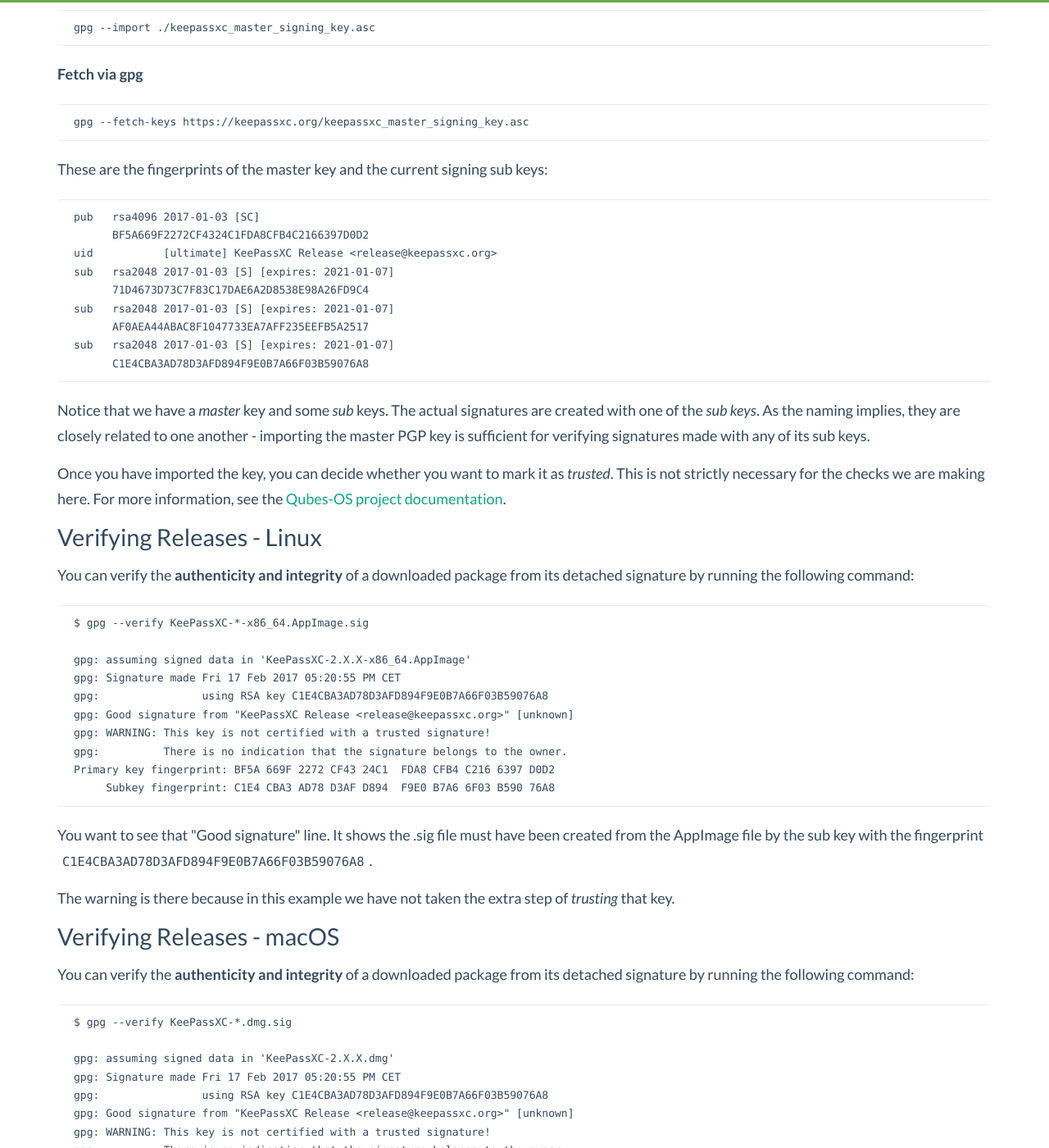
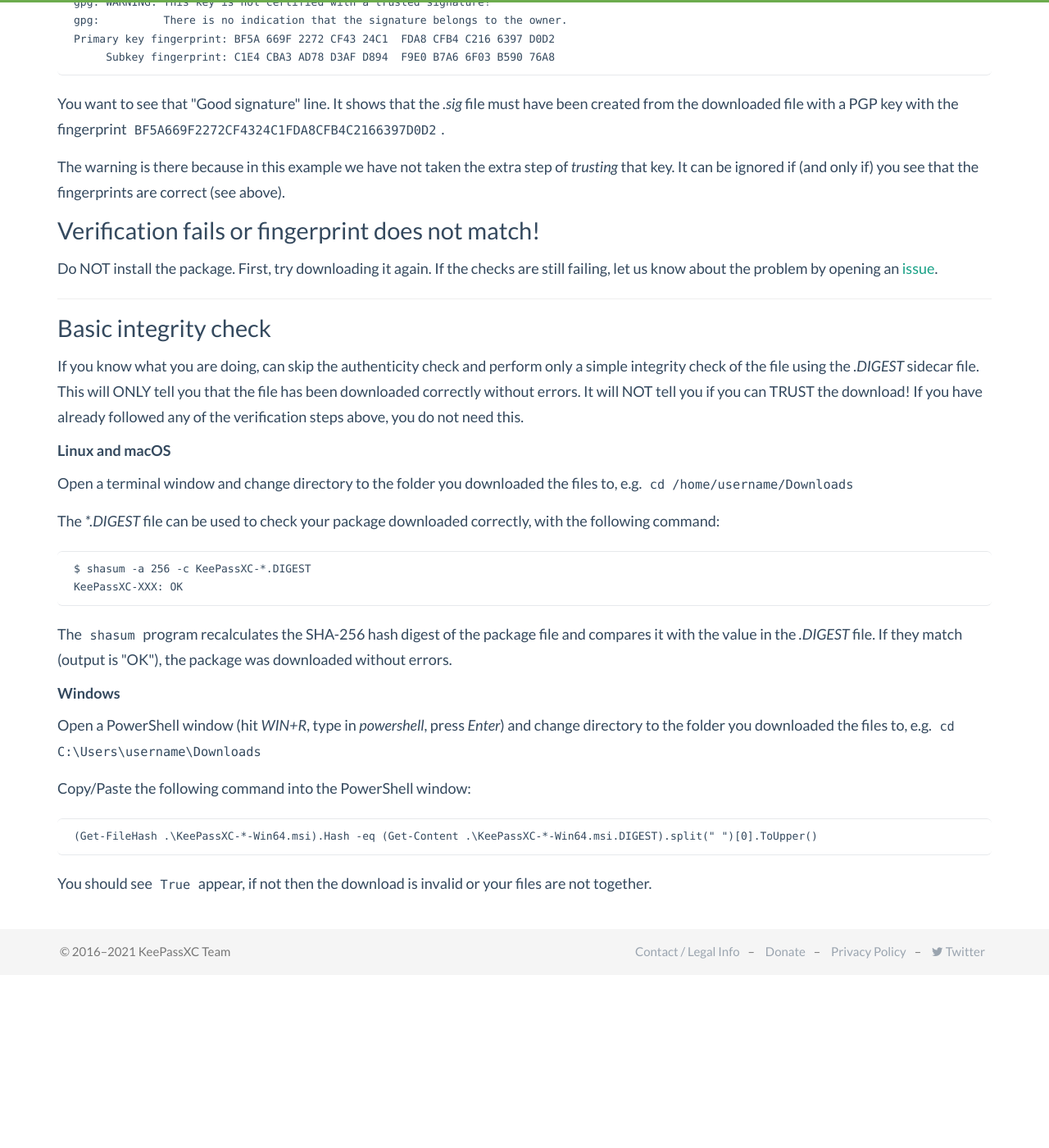
Before and after one commit to keepassxreboot/keepassxc-org, a Jekyll site: the page built from verifying-signatures.html, in a window 1280 px wide and 1400 px high, scrolled down 2618 px. Shown: the whole window at 82% size. Built offline with Jekyll 4.4.1, drawn with Linux system fonts in a browser that asks for light colours; comment, search, counter and statistics services are not loaded; after the commit the page ends 3810 px from its top, so only the background shows below that; some of the changed text lies outside the part shown.

Commit message:
Fix downloads page, update PGP pubkey and verification instructions

```diff
--- a/verifying-signatures.html
+++ b/verifying-signatures.html
@@ -13,7 +13,7 @@
         project documentation</a>.</p>
 </div>
 
-<div id="how-to-verify-signatures">
+<p id="how-to-verify-signatures">
 <h4>Download Options</h4>
 <p>Every KeePassXC release is published in a variety of package formats:</p>
 <ul>
@@ -22,56 +22,31 @@
     <li>a self-contained executable <em>*.AppImage</em> for GNU/Linux.</li>
     <li>a <em>*.tar.xz</em> source tarball</li>
 </ul>
-    <p>Each of these package files has two related sidecar files, a <em>*.DIGEST</em> and a <em>*.sig</em>
-       that need to be downloaded to the same directory in order for verification to succeed.</p>
+<p>Each of these package files has two related sidecar files, a <em>*.sig</em> containing a PGP signature and
+    a <em>*.DIGEST</em> containing the SHA-256 hash for basic integrity checks.</p>
 
-    <h4>Basic integrity check - Linux</h4>
-    <p>Open a terminal window and change directory to the folder you downloaded the files to, e.g. <code>cd /home/username/Downloads</code></p>
-    <p>The <em>*.DIGEST</em> file can be used to check your package downloaded correctly,
-       with the following command:</p>
-
-    <pre><code>$ shasum -a 256 -c KeePassXC-*-x86_64.AppImage.DIGEST
-KeePassXC-*-x86_64.AppImage: OK</code></pre>
-    <p>The <code>shasum</code> program recalculates the SHA-256 hash digest of the package file
-       and compares it with the value in the <em>.DIGEST</em> file. If they match, this shows the package
-       was downloaded without errors.</p>
-
-   <h4>Basic integrity check - macOS</h4>
-   <p>Open a terminal window and change directory to the folder you downloaded the files to, e.g. <code>cd /Users/username/Downloads</code></p>
-   <p>The <em>*.DIGEST</em> file can be used to check your package downloaded correctly,
-      with the following command:</p>
-
-   <pre><code>$ shasum -a 256 -c KeePassXC-*.dmg.DIGEST
-KeePassXC-*.dmg.AppImage: OK</code></pre>
-   <p>The <code>shasum</code> program recalculates the SHA-256 hash digest of the package file
-      and compares it with the value in the <em>.DIGEST</em> file. If they match, this shows the package
-      was downloaded without errors.</p>
-
-    <h4>Basic integrity check - Windows</h4>
-    <p>Open a PowerShell window (WIN+R, type in <em>powershell</em>, press &lt;enter&gt;) and
-       change directory to the folder you downloaded the files to, e.g. <code>cd C:\Users\username\Downloads</code></p>
-    <p>Copy/Paste the following command into the PowerShell window:</p>
-
-    <pre><code>(Get-FileHash .\KeePassXC-*-Win64.msi).Hash -eq (Get-Content .\KeePassXC-*-Win64.msi.DIGEST).split(" ")[0].ToUpper()</code></pre>
-
-    <p>You should see <code>True</code> appear, if not then the download is invalid or your files are not together.</p>
-
-    <h4>Verifying Releases - Windows</h4>
-    <p>The Windows installation file is protected by authenticode signature, this means that <strong>authenticity and integrity</strong>
+<h4>Verifying Releases &mdash; Windows</h4>
+<p>The Windows MSI installation file is protected by an authenticode signature, this means that <strong>authenticity and
+    integrity</strong>
     checks are verified directly by Windows when you run the program.</p>
 <p>You should see the following dialog with <strong>DroidMonkey Apps, LLC</strong> as the verified publisher:</p>
 <p><img src="/images/KeePassXC_UAC.png"></p>
 
-    <p>To verify a zip file, you must download and install <a href="https://www.gpg4win.org/" target="_blank">Gpg4win</a>.
-        Then follow the verification directions below.</p>
+<p>To verify the portal ZIP file, you must download and install <a href="https://www.gpg4win.org/" target="_blank">Gpg4win</a>.
+    Then follow the verification instructions below.</p>
 
-    <h4>Checking integrity and <em>authenticity</em> - Linux, macOS, and Windows ZIP</h4>
+<h4>Verifying Releases &mdash; macOS</h4>
+<p>The macOS release is signed with our Apple Developer ID, which is checked by the operating system on launch. You
+    won't be able
+    to open KeePassXC after the installation if the signature check fails.</p>
+
+<h4>Verifying Releases via PGP &mdash; Linux, macOS, and Windows</h4>
 <p>A more thorough check can be made using the <em>*.sig</em> sidecar file.
     This contains an OpenPGP (GPG) <em>signature</em> created with one of our <em>release keys</em>.
     Signing files with any other key will give a different signature. Following these verification
     instructions will ensure the downloaded files really came from us.</p>
 
-    <h4>Importing the Public Master Key</h4>
+<h5>Step 1: Import the public key</h5>
 <p>We will use the <code>gpg</code> program to check the signatures.
     Before you can do that you need to tell <code>gpg</code> about our public key,
     by <em>importing</em> it.</p>
@@ -80,24 +55,18 @@
     <a href="https://gpgtools.org/" target="_blank">GPG Tools</a> or gnupg installed via HomeBrew.</p>
 <p>The KeePassXC public key can be retrieved in any of the ways shown below:</p>
 
-    <strong>From a specific keyserver</strong>
-    <pre><code>gpg --keyserver keyserver.ubuntu.com --recv-keys CFB4C2166397D0D2</code></pre>
+<strong>From a keyserver:</strong>
+<pre><code>gpg --keyserver keys.openpgp.org --recv-keys CFB4C2166397D0D2</code></pre>
 
-    <strong>Manual download from <a href="{{ site.baseurl }}/keepassxc_master_signing_key.asc">our website</a> and import
-        with gpg</strong>
-    <pre><code>gpg --import ./keepassxc_master_signing_key.asc</code></pre>
-
-    <strong>Fetch via gpg</strong>
+<strong>From <a href="{{ site.baseurl }}/keepassxc_master_signing_key.asc">our website</a>:</strong>
 <pre><code>gpg --fetch-keys https://keepassxc.org/keepassxc_master_signing_key.asc</code></pre>
 
 <p>These are the fingerprints of the master key and the current signing sub keys:</p>
 <div><pre><code>pub   rsa4096 2017-01-03 [SC]
       BF5A669F2272CF4324C1FDA8CFB4C2166397D0D2
-uid           [ultimate] KeePassXC Release &lt;<span class="eobfs">release 'AT` keepassxc ^DOT' org</span>&gt;
+uid           [ unknown] KeePassXC Release &lt;<span class="eobfs">release 'AT` keepassxc ^DOT' org</span>&gt;
 sub   rsa2048 2017-01-03 [S] [expires: 2021-01-07]
       71D4673D73C7F83C17DAE6A2D8538E98A26FD9C4
-sub   rsa2048 2017-01-03 [S] [expires: 2021-01-07]
-      AF0AEA44ABAC8F1047733EA7AFF235EEFB5A2517
 sub   rsa2048 2017-01-03 [S] [expires: 2021-01-07]
       C1E4CBA3AD78D3AFD894F9E0B7A66F03B59076A8
 </code></pre>
@@ -108,75 +77,69 @@
     importing the master PGP key is sufficient for verifying signatures
     made with any of its sub keys.
 </p>
+
+<h5>Step 2: Verify the PGP signature</h5>
 <p>Once you have imported the key, you can decide whether you want to mark it as <em>trusted</em>.
     This is not strictly necessary for the checks we are making here. For more information, see the
     <a href="https://www.qubes-os.org/doc/verifying-signatures/">Qubes-OS project documentation</a>.
 </p>
 
-    <h4>Verifying Releases - Linux</h4>
-    <p>You can verify the <strong>authenticity and integrity</strong> of a downloaded package from its detached
+<p>You can then verify the <strong>authenticity and integrity</strong> of a downloaded package from its detached
     signature by running the following command:</p>
 
-    <pre><code>$ gpg --verify KeePassXC-*-x86_64.AppImage.sig
+<pre><code>$ gpg --verify KeePassXC-*.sig</code></pre>
 
-gpg: assuming signed data in 'KeePassXC-2.X.X-x86_64.AppImage'
-gpg: Signature made Fri 17 Feb 2017 05:20:55 PM CET
+<p>The output should look like this (the file name will differ obviously):</p>
+
+<pre><code>gpg: assuming signed data in 'KeePassXC-X.X.X-Win64-Portable.zip'
+gpg: Signature made Thu 22 Oct 2020 01:57:33 CEST
 gpg:                using RSA key C1E4CBA3AD78D3AFD894F9E0B7A66F03B59076A8
-gpg: Good signature from "KeePassXC Release &lt;<span
-                class="eobfs">release 'AT` keepassxc ^DOT' org</span>&gt;" [unknown]
+gpg: Good signature from "KeePassXC Release &lt;<span class="eobfs">release 'AT` keepassxc ^DOT' org</span>&gt;" [unknown]
 gpg: WARNING: This key is not certified with a trusted signature!
 gpg:          There is no indication that the signature belongs to the owner.
 Primary key fingerprint: BF5A 669F 2272 CF43 24C1  FDA8 CFB4 C216 6397 D0D2
-     Subkey fingerprint: C1E4 CBA3 AD78 D3AF D894  F9E0 B7A6 6F03 B590 76A8</code></pre>
-    <p>You want to see that "Good signature" line. It shows the .sig file must have been created from
-       the AppImage file by the sub key with the fingerprint <code>C1E4CBA3AD78D3AFD894F9E0B7A66F03B59076A8</code>.
+     Subkey fingerprint: C1E4 CBA3 AD78 D3AF D894  F9E0 B7A6 6F03 B590 76A8
+</code></pre>
+
+<p>You want to see that "Good signature" line. It shows that the <em>.sig</em> file must have been created from
+    the downloaded file with a PGP key with the fingerprint <code>BF5A669F2272CF4324C1FDA8CFB4C2166397D0D2</code>.
 </p>
 <p>The warning is there because in this example we have not taken the extra step of <em>trusting</em> that key.
+    It can be ignored if (and only if) you see that the fingerprints are correct (see above).</p>
+
+<h4>Verification fails or fingerprint does not match!</h4>
+<p>Do NOT install the package. First, try downloading it again. If the checks are still failing,
+    let us know about the problem by opening an <a href="https://github.com/keepassxreboot/keepassxc/issues">issue</a>.
 </p>
 
-    <h4>Verifying Releases - macOS</h4>
-    <p>You can verify the <strong>authenticity and integrity</strong> of a downloaded package from its detached
-        signature by running the following command:</p>
+<hr>
 
-    <pre><code>$ gpg --verify KeePassXC-*.dmg.sig
+<h4>Basic integrity check</h4>
+<p>If you know what you are doing, can skip the authenticity check and perform only a simple integrity check of the file
+    using the <em>.DIGEST</em>
+    sidecar file. This will ONLY tell you that the file has been downloaded correctly without errors. It will NOT tell
+    you
+    if you can TRUST the download! If you have already followed any of the verification steps above, you do not need
+    this.</p>
 
-gpg: assuming signed data in 'KeePassXC-2.X.X.dmg'
-gpg: Signature made Fri 17 Feb 2017 05:20:55 PM CET
-gpg:                using RSA key C1E4CBA3AD78D3AFD894F9E0B7A66F03B59076A8
-gpg: Good signature from "KeePassXC Release &lt;<span
-                class="eobfs">release 'AT` keepassxc ^DOT' org</span>&gt;" [unknown]
-gpg: WARNING: This key is not certified with a trusted signature!
-gpg:          There is no indication that the signature belongs to the owner.
-Primary key fingerprint: BF5A 669F 2272 CF43 24C1  FDA8 CFB4 C216 6397 D0D2
-     Subkey fingerprint: C1E4 CBA3 AD78 D3AF D894  F9E0 B7A6 6F03 B590 76A8</code></pre>
-    <p>You want to see that "Good signature" line. It shows the .sig file must have been created from
-       the AppImage file by the sub key with the fingerprint <code>C1E4CBA3AD78D3AFD894F9E0B7A66F03B59076A8</code>.
-    </p>
-    <p>The warning is there because in this example we have not taken the extra step of <em>trusting</em> that key.
-    </p>
+<h5>Linux and macOS</h5>
+<p>Open a terminal window and change directory to the folder you downloaded the files to, e.g. <code>cd
+    /home/username/Downloads</code></p>
+<p>The <em>*.DIGEST</em> file can be used to check your package downloaded correctly,
+    with the following command:</p>
 
-    <h4>Verifying Releases - Windows ZIP</h4>
-    <p>You can verify the <strong>authenticity and integrity</strong> of the Windows ZIP file by running the following command in the Windows Command Prompt:</p>
+<pre><code>$ shasum -a 256 -c KeePassXC-*.DIGEST
+KeePassXC-XXX: OK</code></pre>
+<p>The <code>shasum</code> program recalculates the SHA-256 hash digest of the package file
+    and compares it with the value in the <em>.DIGEST</em> file. If they match (output is "OK"), the package
+    was downloaded without errors.</p>
 
-    <pre><code>gpg --verify KeePassXC-*-Win64-Portable.zip.sig
+<h5>Windows</h5>
+<p>Open a PowerShell window (hit <em>WIN+R</em>, type in <em>powershell</em>, press <em>Enter</em>) and
+    change directory to the folder you downloaded the files to, e.g. <code>cd C:\Users\username\Downloads</code></p>
+<p>Copy/Paste the following command into the PowerShell window:</p>
 
-gpg: assuming signed data in 'KeePassXC-2.X.X-Win64-Portable.zip'
-gpg: Signature made Fri 17 Feb 2017 05:20:55 PM CET
-gpg:                using RSA key C1E4CBA3AD78D3AFD894F9E0B7A66F03B59076A8
-gpg: Good signature from "KeePassXC Release &lt;<span
-                class="eobfs">release 'AT` keepassxc ^DOT' org</span>&gt;" [unknown]
-gpg: WARNING: This key is not certified with a trusted signature!
-gpg:          There is no indication that the signature belongs to the owner.
-Primary key fingerprint: BF5A 669F 2272 CF43 24C1  FDA8 CFB4 C216 6397 D0D2
-     Subkey fingerprint: C1E4 CBA3 AD78 D3AF D894  F9E0 B7A6 6F03 B590 76A8</code></pre>
-    <p>You want to see that "Good signature" line. It shows the .sig file must have been created from
-       the Windows ZIP file by the sub key with the fingerprint <code>C1E4CBA3AD78D3AFD894F9E0B7A66F03B59076A8</code>.
-    </p>
-    <p>The warning is there because in this example we have not taken the extra step of <em>trusting</em> that key.
-    </p>
+<pre><code>(Get-FileHash .\KeePassXC-*-Win64.msi).Hash -eq (Get-Content .\KeePassXC-*-Win64.msi.DIGEST).split(" ")[0].ToUpper()</code></pre>
 
-    <h4>Verification fails!</h4>
-    <p>Don't install the package. First, try downloading again and rechecking. If it is still not working,
-       please let us know about the problem by opening an <a href="https://github.com/keepassxreboot/keepassxc/issues">issue</a>.
-    </p>
+<p>You should see <code>True</code> appear, if not then the download is invalid or your files are not together.</p>
 </div>
```
Also changed, not shown: download.html (+20 -14 lines), 1 other file. Lines whose indentation alone changed are shown as unchanged.
